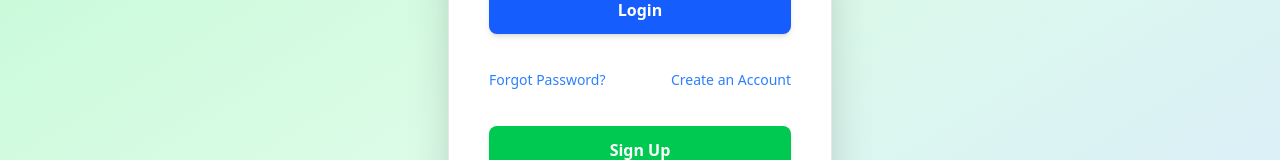
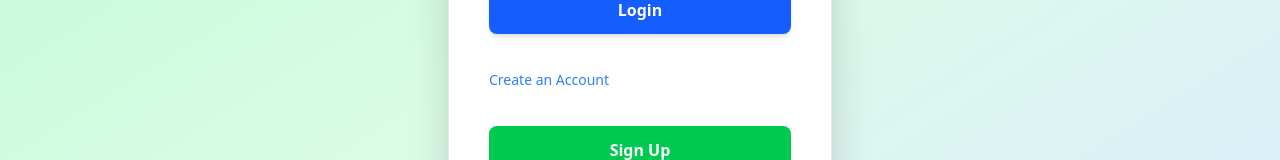
Before and after one commit to Gautam5514/FlatsAI, a React (Vite) app in the folder frontend/: page /login in a window 1280 px wide. Shown: the part 462-622 px from the top of the page. Built offline with nearby package versions, Linux system fonts and the light colour scheme.

Commit message:
Login file fix

```diff
--- a/frontend/src/pages/Login.jsx
+++ b/frontend/src/pages/Login.jsx
@@ -3,6 +3,7 @@
 import { useDispatch } from "react-redux";
 import { setUser } from "../redux/authSlice.js";
 import { login } from "../../api.js";
+import { Link } from "react-router-dom";
 
 const Login = () => {
   const [formData, setFormData] = useState({ email: "", password: "" });
@@ -69,12 +70,12 @@
 
           {/* Forgot Password & Signup Link */}
           <div className="flex justify-between text-sm mt-3">
-            <a href="/forgot-password" className="text-blue-500 hover:underline">
+            {/* <a href="/forgot-password" className="text-blue-500 hover:underline">
               Forgot Password?
-            </a>
-            <a href="/signup" className="text-blue-500 hover:underline">
+            </a> */}
+            <Link to="/signup" className="text-blue-500 hover:underline">
               Create an Account
-            </a>
+            </Link>
           </div>
 
           {/* New Sign-Up Button */}
```
